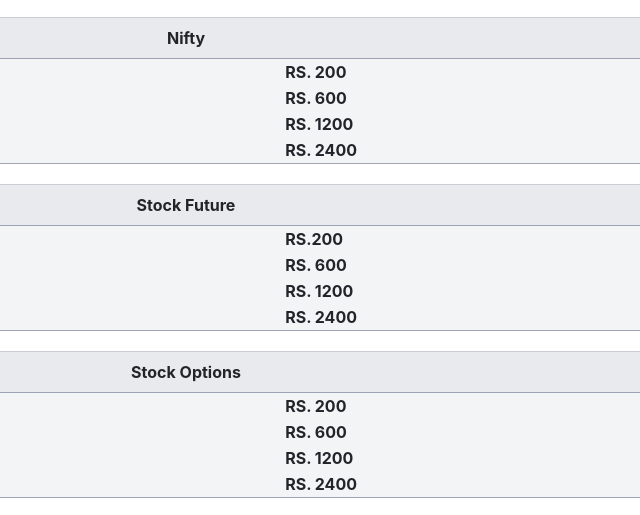
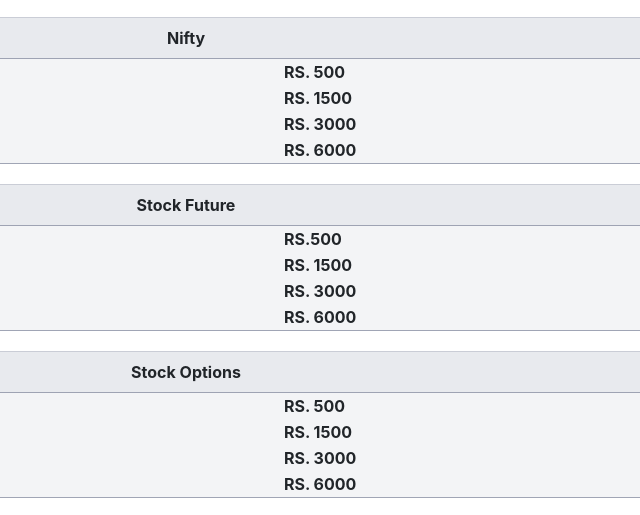
Before and after one commit to sudhan1256/stocktips, a plain HTML site: page pricing.html in a window 1280 px wide. Shown: the part 300-815 px from the top of the page, 454-1094 px from the left. Drawn offline with Linux system fonts and the light colour scheme.

Commit message:
Update pricing.html

```diff
--- a/pricing.html
+++ b/pricing.html
@@ -60,19 +60,19 @@
                                                     </tr>
                                                     <tr>
                                                         <td class="text-center"><strong>Monthly </strong></td>
-                                                        <td class="text-center">RS. 200</td>
+                                                        <td class="text-center">RS. 500</td>
                                                     </tr>
                                                     <tr>
                                                         <td class="text-center"><strong>Quarterly </strong></td>
-                                                        <td class="text-center">RS. 600</td>
+                                                        <td class="text-center">RS. 1500</td>
                                                     </tr>
                                                     <tr>
                                                         <td class="text-center"><strong>Half Yearly</strong></td>
-                                                        <td class="text-center">RS. 1200</td>
+                                                        <td class="text-center">RS. 3000</td>
                                                     </tr>
                                                     <tr>
                                                         <td class="text-center"><strong>Yearly</strong></td>
-                                                        <td class="text-center">RS. 2400</td>
+                                                        <td class="text-center">RS. 6000</td>
                                                     </tr>
                                                 </tbody>
                                             </table>
@@ -90,19 +90,19 @@
                                                     </tr>
                                                     <tr>
                                                         <td class="text-center"><strong>Monthly </strong></td>
-                                                        <td class="text-center">RS.200</td>
+                                                        <td class="text-center">RS.500</td>
                                                     </tr>
                                                     <tr>
                                                         <td class="text-center"><strong>Quarterly </strong></td>
-                                                        <td class="text-center">RS. 600</td>
+                                                        <td class="text-center">RS. 1500</td>
                                                     </tr>
                                                     <tr>
                                                         <td class="text-center"><strong>Half Yearly</strong></td>
-                                                        <td class="text-center">RS. 1200</td>
+                                                        <td class="text-center">RS. 3000</td>
                                                     </tr>
                                                     <tr>
                                                         <td class="text-center"><strong>Yearly</strong></td>
-                                                        <td class="text-center">RS. 2400</td>
+                                                        <td class="text-center">RS. 6000</td>
                                                     </tr>
                                                 </tbody>
                                             </table>
@@ -119,19 +119,19 @@
                                                     </tr>
                                                     <tr>
                                                         <td class="text-center"><strong>Monthly </strong></td>
-                                                        <td class="text-center">RS. 200</td>
+                                                        <td class="text-center">RS. 500</td>
                                                     </tr>
                                                     <tr>
                                                         <td class="text-center"><strong>Quarterly </strong></td>
-                                                        <td class="text-center">RS. 600</td>
+                                                        <td class="text-center">RS. 1500</td>
                                                     </tr>
                                                     <tr>
                                                         <td class="text-center"><strong>Half Yearly</strong></td>
-                                                        <td class="text-center">RS. 1200</td>
+                                                        <td class="text-center">RS. 3000</td>
                                                     </tr>
                                                     <tr>
                                                         <td class="text-center"><strong>Yearly</strong></td>
-                                                        <td class="text-center">RS. 2400</td>
+                                                        <td class="text-center">RS. 6000</td>
                                                     </tr>
                                                 </tbody>
                                             </table>
```
